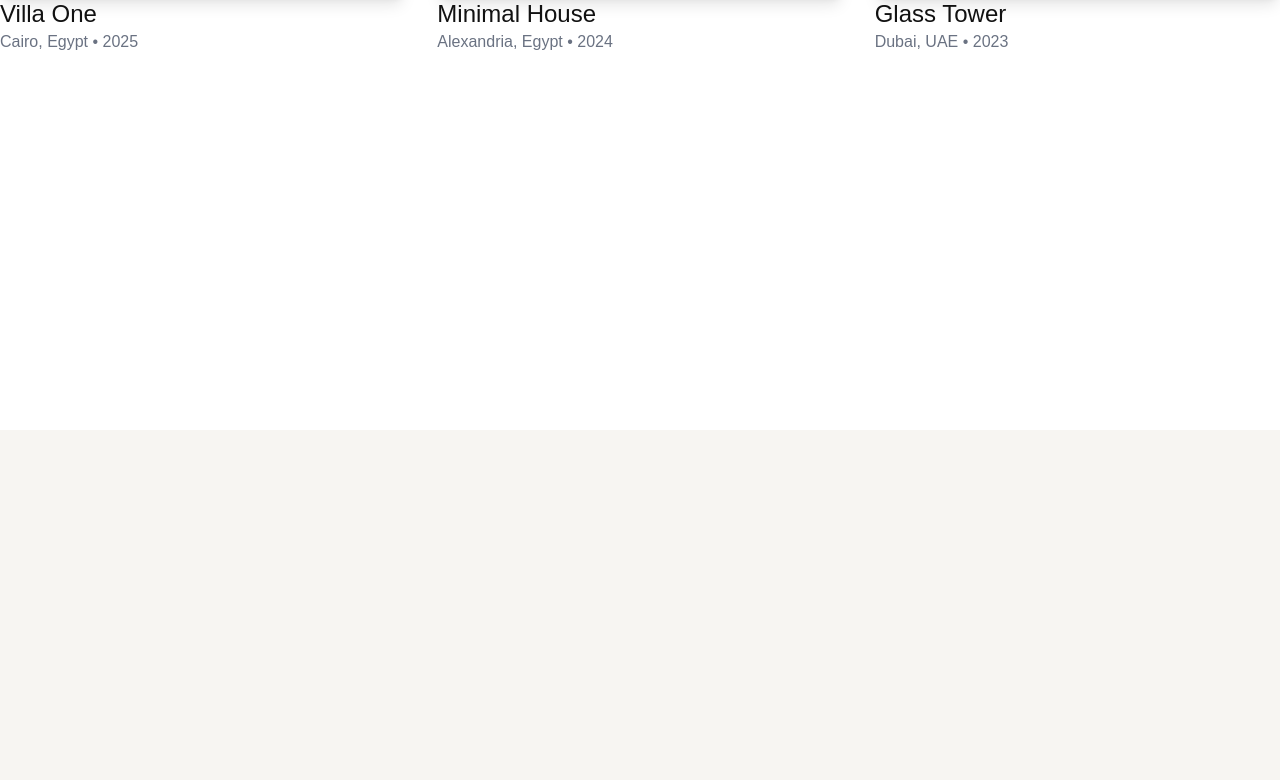
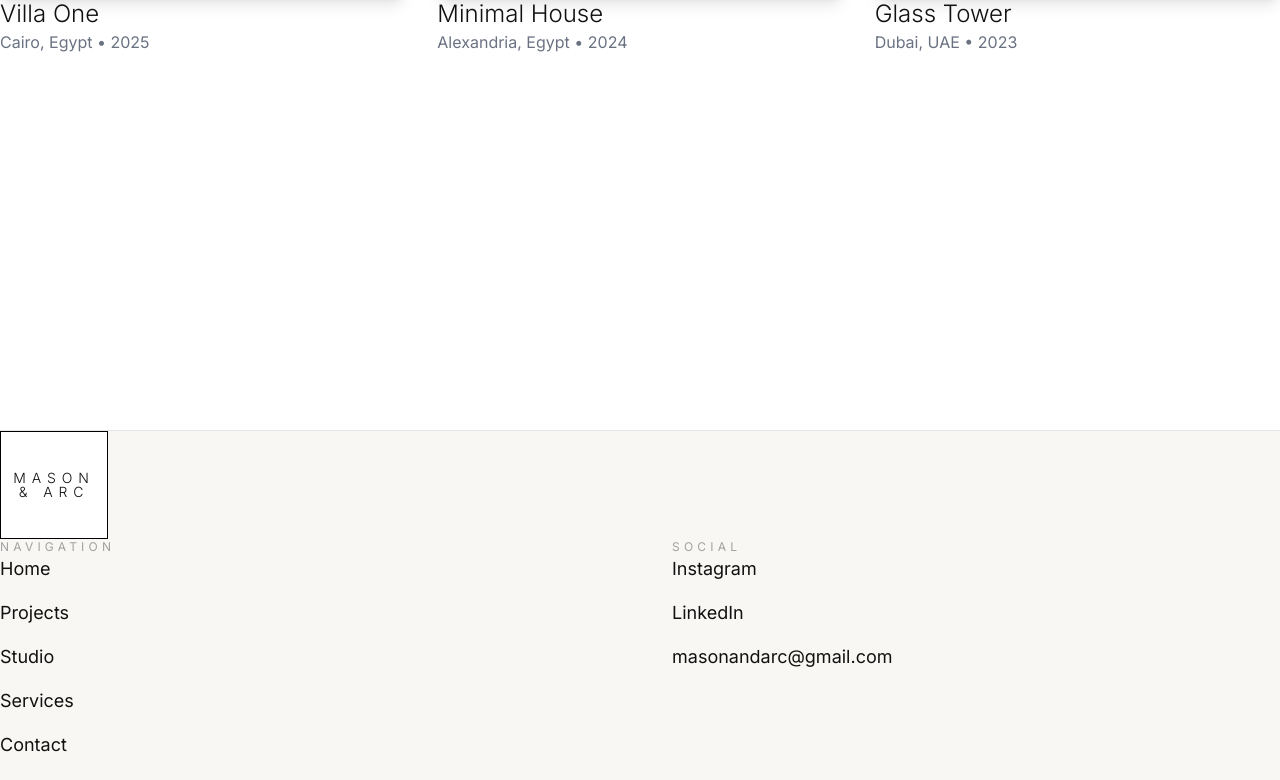
Before and after one commit to cnomar01/architecture-studio, a Next.js app: page /projects in a window 1280 px wide. Shown: the part 370-1150 px from the top of the page. Before the commit the page ends 800 px from the top, so only its background shows below. Built offline with nearby package versions, Linux system fonts and the light colour scheme.

Commit message:
Update hero and navbar

```diff
--- a/app/layout.tsx
+++ b/app/layout.tsx
@@ -1,25 +1,44 @@
+import type { Metadata } from "next";
+import { Inter } from "next/font/google";
+
 import "./globals.css";
-import type { Metadata } from "next";
 
-import Cursor from "../components/ui/Cursor";
-import SmoothScroll from "../components/ui/SmoothScroll";
+import Navbar from "@/components/layout/Navbar";
+import Footer from "@/components/layout/Footer";
 
-export const metadata = {
+import SmoothScroll from "@/components/ui/SmoothScroll";
+import Cursor from "@/components/ui/Cursor";
+import Loader from "@/components/ui/Loader";
+
+const inter = Inter({
+  subsets: ["latin"],
+  display: "swap",
+});
+
+export const metadata: Metadata = {
   title: "MASON & ARC",
-  description: "Architecture Studio",
+  description: "Timeless Architecture Studio",
 };
 
 export default function RootLayout({
   children,
-}: {
+}: Readonly<{
   children: React.ReactNode;
-}) {
+}>) {
   return (
     <html lang="en">
-      <body>
+      <body className={inter.className}>
+        <Loader />
+
         <Cursor />
+
         <SmoothScroll />
+
+        <Navbar />
+
         {children}
+
+        <Footer />
       </body>
     </html>
   );
--- a/components/home/Hero.tsx
+++ b/components/home/Hero.tsx
@@ -8,11 +8,13 @@ export default function Hero() {
   const heroRef = useRef<HTMLDivElement>(null);
 
   useEffect(() => {
+    if (!heroRef.current) return;
+
     gsap.from(".hero-line", {
       y: 80,
       opacity: 0,
       duration: 1,
-      stagger: 0.2,
+      stagger: 0.18,
       ease: "power4.out",
     });
   }, []);
@@ -22,37 +24,36 @@ export default function Hero() {
       ref={heroRef}
       className="relative h-screen overflow-hidden"
     >
-      {/* Background Image */}
+      {/* Background */}
       <Image
-        src="https://images.unsplash.com/photo-1511818966892-d7d671e672a2?q=80&w=2070&auto=format&fit=crop"
-        alt="Architecture"
+        src="/images/hero.jpg"
+        alt="MASON & ARC"
         fill
         priority
-        className="object-cover"
+        className="object-cover object-center"
       />
 
       {/* Overlay */}
-      <div className="absolute inset-0 bg-black/30" />
+      <div className="absolute inset-0 bg-black/25" />
 
       {/* Content */}
       <div className="relative z-10 flex h-full items-end">
-        <div className="mx-auto w-full max-w-[1600px] px-12 md:px-16 pb-12 md:pb-16">
+        <div className="mx-auto w-full max-w-7xl px-6 pb-14 sm:px-8 md:px-12 lg:px-16 lg:pb-20">
 
-          <p className="mb-8 text-sm uppercase tracking-[12px] text-white/70">
-            MASON
-            & ARC
-          </p>
+          {/* Brand */}
 
-          <h1 className="max-w-6xl text-7xl font-extralight leading-[0.88] tracking-[-0.03em] text-white md:text-8xl lg:text-[118px]">
-            <span className="block hero-line">
+
+          {/* Heading */}
+          <h1 className="max-w-5xl font-extralight leading-[0.88] tracking-[-0.04em] text-white text-5xl sm:text-6xl md:text-7xl lg:text-[110px]">
+            <span className="hero-line block">
               Designing
             </span>
 
-            <span className="block hero-line">
+            <span className="hero-line block">
               Timeless
             </span>
 
-            <span className="block hero-line">
+            <span className="hero-line block">
               Architecture
             </span>
           </h1>
@@ -61,14 +62,18 @@ export default function Hero() {
       </div>
 
       {/* Scroll Indicator */}
-      <div className="absolute bottom-8 left-1/2 -translate-x-1/2 flex flex-col items-center text-white/80 animate-bounce">
-        <span className="mb-2 text-xs uppercase tracking-[4px]">
-          Scroll
-        </span>
+      <div className="absolute bottom-8 left-1/2 -translate-x-1/2">
+        <div className="flex flex-col items-center text-white/80 animate-bounce">
 
-        <span className="text-2xl">
-          ↓
-        </span>
+          <span className="mb-2 text-[10px] uppercase tracking-[0.35em]">
+            Scroll
+          </span>
+
+          <span className="text-xl">
+            ↓
+          </span>
+
+        </div>
       </div>
     </section>
   );
--- a/components/layout/Footer.tsx
+++ b/components/layout/Footer.tsx
@@ -1,29 +1,111 @@
+"use client";
+
+import Link from "next/link";
+import Logo from "../shared/Logo";
+import Reveal from "../animations/Reveal";
+
+const navigation = [
+  { href: "/", label: "Home" },
+  { href: "/projects", label: "Projects" },
+  { href: "/studio", label: "Studio" },
+  { href: "/services", label: "Services" },
+  { href: "/contact", label: "Contact" },
+];
+
+const social = [
+  {
+    href: "https://instagram.com",
+    label: "Instagram",
+  },
+  {
+    href: "https://linkedin.com",
+    label: "LinkedIn",
+  },
+  {
+    href: "mailto:masonandarc@gmail.com",
+    label: "masonandarc@gmail.com",
+  },
+];
+
 export default function Footer() {
   return (
-    <footer className="bg-black text-white py-24 px-12">
-      <div className="max-w-7xl mx-auto flex flex-col md:flex-row justify-between gap-10">
+    <footer className="bg-[#f8f7f4] border-t border-neutral-200">
+      <div className="mx-auto max-w-7xl px-6 py-24 sm:px-8 lg:px-12">
 
-        <div>
-          <h2 className="text-4xl tracking-[8px] font-light mb-4">
-            STUDIO
-          </h2>
+        <Reveal>
+          <Logo />
+        </Reveal>
 
-          <p className="text-gray-400 max-w-sm">
-            We create contemporary architecture with a timeless vision,
-            balancing simplicity, light and material.
-          </p>
+        <div className="mt-20 grid gap-16 md:grid-cols-2">
+
+          <Reveal>
+            <div>
+
+              <h3 className="mb-6 text-xs uppercase tracking-[0.35em] text-neutral-400">
+                Navigation
+              </h3>
+
+              <nav className="flex flex-col gap-4">
+                {navigation.map((item) => (
+                  <Link
+                    key={item.href}
+                    href={item.href}
+                    className="text-lg text-neutral-800 transition-opacity duration-300 hover:opacity-50"
+                  >
+                    {item.label}
+                  </Link>
+                ))}
+              </nav>
+
+            </div>
+          </Reveal>
+
+          <Reveal>
+            <div>
+
+              <h3 className="mb-6 text-xs uppercase tracking-[0.35em] text-neutral-400">
+                Social
+              </h3>
+
+              <div className="flex flex-col gap-4">
+
+                {social.map((item) => (
+                  <a
+                    key={item.label}
+                    href={item.href}
+                    target={
+                      item.href.startsWith("http")
+                        ? "_blank"
+                        : undefined
+                    }
+                    rel={
+                      item.href.startsWith("http")
+                        ? "noopener noreferrer"
+                        : undefined
+                    }
+                    className="text-lg text-neutral-800 transition-opacity duration-300 hover:opacity-50"
+                  >
+                    {item.label}
+                  </a>
+                ))}
+
+              </div>
+
+            </div>
+          </Reveal>
+
         </div>
 
-        <div className="space-y-2">
-          <p>hello@studio.com</p>
-          <p>+20 100 000 0000</p>
-          <p>Cairo, Egypt</p>
-        </div>
+        <Reveal>
+          <div className="mt-24 border-t border-neutral-200 pt-8">
 
-      </div>
+            <p className="text-sm text-neutral-500">
+              © MASON & ARC. All rights reserved.
+            </p>
 
-      <div className="border-t border-white/10 mt-16 pt-8 text-sm text-gray-500">
-        © 2026 Studio. All rights reserved.
+          </div>
+        </Reveal>
+
       </div>
     </footer>
   );
--- a/components/layout/Navbar.tsx
+++ b/components/layout/Navbar.tsx
@@ -14,19 +14,19 @@ const links = [
 export default function Navbar() {
   return (
     <header className="fixed inset-x-0 top-0 z-50">
-      <div className="mx-auto flex h-24 w-full max-w-7xl items-center justify-between px-6 sm:px-8 lg:px-12">
+      <div className="mx-auto flex max-w-[1700px] items-start justify-between px-8 pt-8 md:px-12 lg:px-16">
 
         <Logo light />
 
-        <nav className="hidden items-center gap-10 md:flex">
+        <nav className="hidden md:flex items-center gap-14 pt-3">
           {links.map((link) => (
             <Link
               key={link.href}
               href={link.href}
               className="
-                text-[11px]
+                text-[12px]
                 uppercase
-                tracking-[0.28em]
+                tracking-[0.35em]
                 text-white
                 transition-opacity
                 duration-300
--- a/components/shared/Logo.tsx
+++ b/components/shared/Logo.tsx
@@ -11,23 +11,31 @@ export default function Logo({ light = false }: LogoProps) {
       aria-label="MASON & ARC"
       className={`
         inline-flex
-        flex-col
-        leading-none
-        uppercase
-        tracking-[0.35em]
-        transition-opacity
+        items-center
+        justify-center
+        w-[108px]
+        h-[108px]
+        border
+        border-[1px]
+        transition-all
         duration-300
-        hover:opacity-70
-        ${light ? "text-white" : "text-neutral-900"}
+        hover:opacity-80
+        ${
+          light
+            ? "bg-white border-white text-black"
+            : "bg-white border-black text-black"
+        }
       `}
     >
-      <span className="text-base font-light">
-        MASON
-      </span>
+      <div className="text-center leading-none">
+        <div className="text-[14px] font-light tracking-[0.42em] uppercase">
+          MASON
+        </div>
 
-      <span className="mt-1 text-base font-light">
-        & ARC
-      </span>
+        <div className="mt-2 text-[14px] font-light tracking-[0.42em] uppercase">
+          & ARC
+        </div>
+      </div>
     </Link>
   );
 }
```
Also changed, not shown: 1 other file (tests, documents, lock files or other folders).
